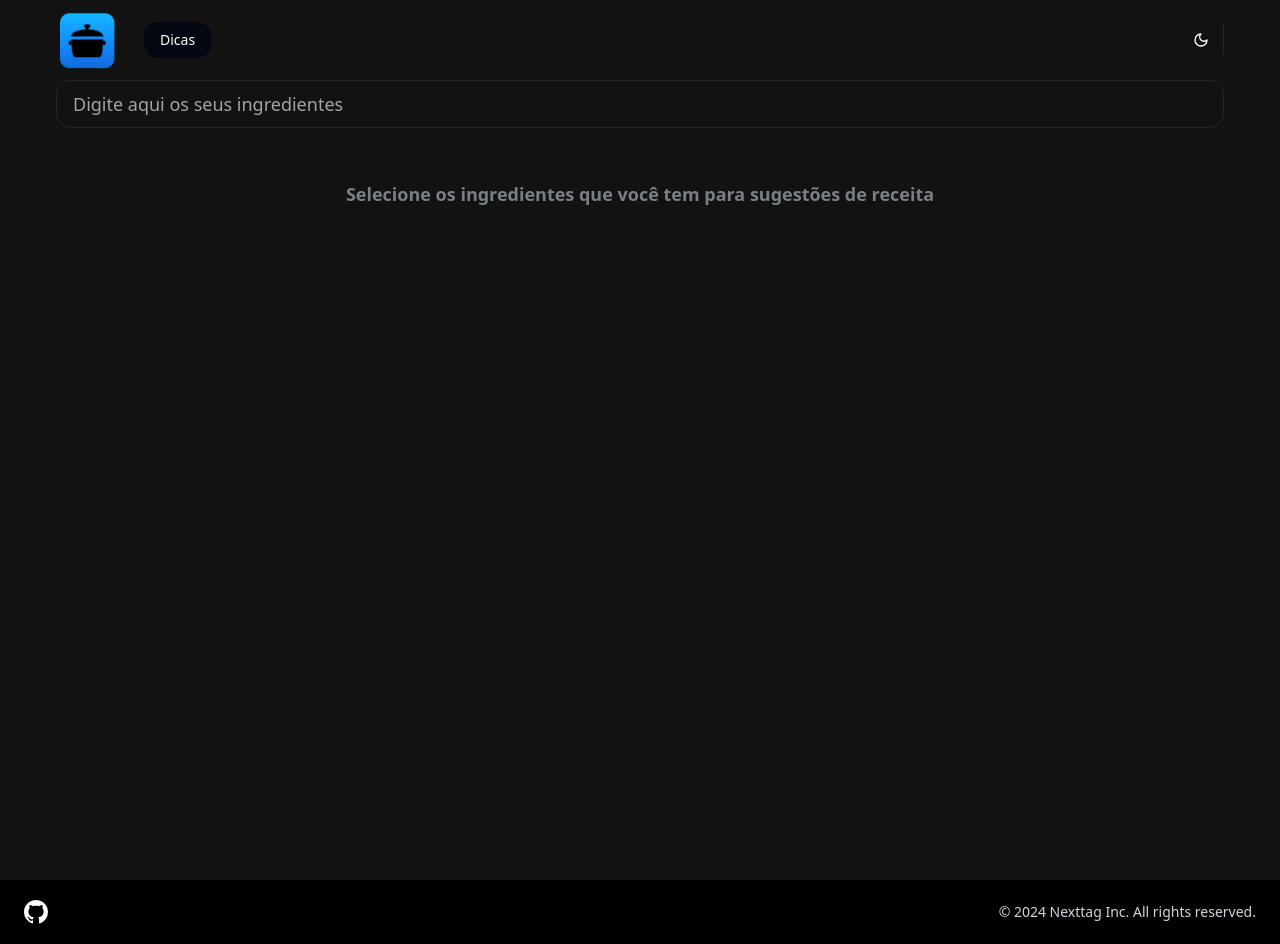
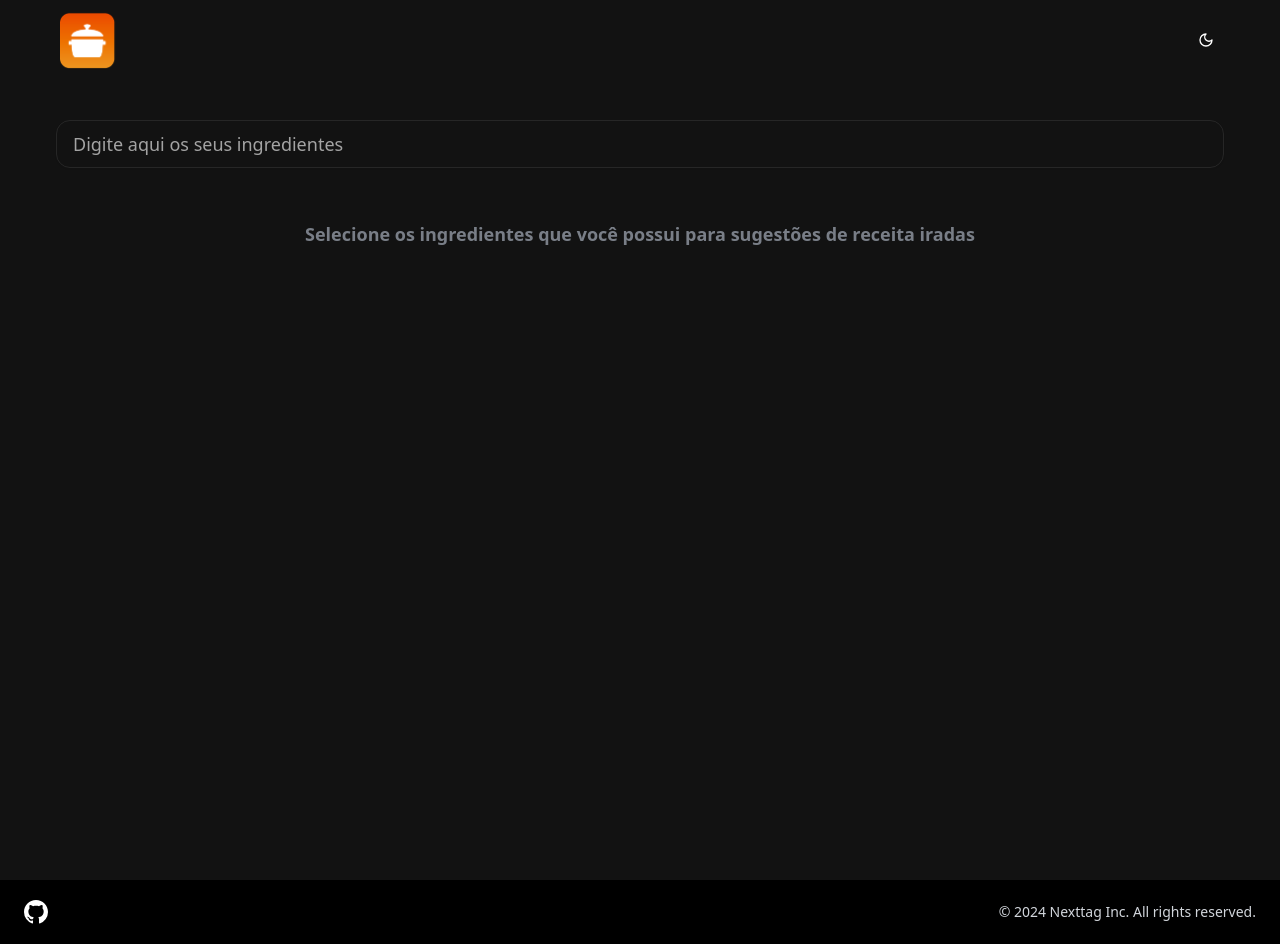
Before and after one commit to jordaobass/cozinhapp, a Next.js app: page /home in a window 1280 px wide. Built offline with nearby package versions, Linux system fonts and the light colour scheme.

Commit message:
alteração no layout

```diff
--- a/src/app/home/page.tsx
+++ b/src/app/home/page.tsx
@@ -14,7 +14,7 @@ export default function Home() {
             <div className="flex flex-row justify-center mb-5 w-full">
                 <AutocompleteInput
                     placeholder="Digite aqui os seus ingredientes"
-                    className="h-12 px-4 border text-lg focus:ring-2"
+                    className="h-12 px-4 border text-lg focus:ring-2 mt-10"
                     onSelectedItemsChange={setSelectedKeywords}
                 />
             </div>
--- a/src/app/layout.tsx
+++ b/src/app/layout.tsx
@@ -4,7 +4,7 @@ import "./globals.css";
 import {ThemeProvider} from 'next-themes'
 
 export const metadata: Metadata = {
-    title: "Shape Flow",
+    title: "Cozinhapp",
     description: " ",
 };
 
--- a/src/components/header.tsx
+++ b/src/components/header.tsx
@@ -1,5 +1,6 @@
 'use client'
 
+import Head from 'next/head';
 import {Sheet, SheetTrigger, SheetContent} from "@/components/ui/sheet"
 import {Button} from "@/components/ui/button"
 import Link from "next/link"
@@ -12,6 +13,12 @@ import {Separator} from "@/components/ui/separator";
 
 export default function Component() {
     return (
+        <>
+            <Head>
+                {/* Importando a fonte Pacifico */}
+                <link href="https://fonts.googleapis.com/css2?family=Pacifico&display=swap" rel="stylesheet"/>
+            </Head>
+
             <div className="container mx-auto px-4 md:px-6 lg:px-8">
                 <header className="flex h-20 w-full shrink-0 items-center px-4 md:px-6">
                     <Sheet>
@@ -21,7 +28,7 @@ export default function Component() {
 
                             </Button>
                         </SheetTrigger>
-                    <SheetContent side="left" >
+                        <SheetContent side="left">
                             <Link href="/" prefetch={false}>
                                 <Image
                                     src={logoIcon}
@@ -48,43 +55,47 @@ export default function Component() {
                     <Link href="#" className="mr-6 hidden lg:flex" prefetch={false}>
                         <Image
                             src={logoIcon}
-                        className="size-16 dark:invert"
+                            className="size-16"
                             alt="Cozinhapp"
                         />
                         <span className="sr-only">Cozinhapp</span>
                     </Link>
-                <NavigationMenu className="hidden lg:flex">
+                   {/* <NavigationMenu className="hidden lg:flex">
                         <NavigationMenuList>
                             <NavigationMenuLink asChild>
                                 <Link
                                     href="/home"
-                                className="group inline-flex h-9 w-max items-center justify-center rounded-md bg-white px-4 py-2 text-sm font-medium transition-colors hover:bg-gray-100 hover:text-gray-900 focus:bg-gray-100 focus:text-gray-900 focus:outline-none disabled:pointer-events-none disabled:opacity-50 data-[active]:bg-gray-100/50 data-[state=open]:bg-gray-100/50 dark:bg-gray-950 dark:hover:bg-gray-800 dark:hover:text-gray-50 dark:focus:bg-gray-800 dark:focus:text-gray-50 dark:data-[active]:bg-gray-800/50 dark:data-[state=open]:bg-gray-800/50"
+                                    className="group inline-flex h-9 w-max items-center justify-center
+                                     rounded-md bg-white px-4 py-2 text-sm font-medium transition-colors
+                                     hover:bg-gray-100 hover:text-gray-900 focus:bg-gray-100
+                                     focus:text-gray-900 focus:outline-none disabled:pointer-events-none
+                                     disabled:opacity-50 data-[active]:bg-gray-100/50 data-[state=open]:bg-gray-100/50 dark:bg-gray-950 dark:hover:bg-gray-800
+                                     dark:hover:text-gray-50 dark:focus:bg-gray-800 dark:focus:text-gray-50 dark:data-[active]:bg-gray-800/50
+                                     dark:data-[state=open]:bg-gray-800/50"
                                     prefetch={false}
                                 >
-                                Dicas
+
                                 </Link>
                             </NavigationMenuLink>
+                        </NavigationMenuList>
+                    </NavigationMenu>*/}
 
+                    {/* Div para centralizar o título */}
+            {/*        <div className="flex-grow flex justify-center">
+                        <h1 className="text-3xl font-extrabold text-red-500" style={{ fontFamily: 'Pacifico, cursive',  }}>
+                            Cozinhapp
+                        </h1>
+                    </div>*/}
 
-                        {/*        <NavigationMenuLink asChild>
-                            <Link
-                                href="#"
-                                className="group inline-flex h-9 w-max items-center justify-center rounded-md bg-white px-4 py-2 text-sm font-medium transition-colors hover:bg-gray-100 hover:text-gray-900 focus:bg-gray-100 focus:text-gray-900 focus:outline-none disabled:pointer-events-none disabled:opacity-50 data-[active]:bg-gray-100/50 data-[state=open]:bg-gray-100/50 dark:bg-gray-950 dark:hover:bg-gray-800 dark:hover:text-gray-50 dark:focus:bg-gray-800 dark:focus:text-gray-50 dark:data-[active]:bg-gray-800/50 dark:data-[state=open]:bg-gray-800/50"
-                                prefetch={false}
-                            >
-                                Contact
-                            </Link>
-                        </NavigationMenuLink>*/}
-                    </NavigationMenuList>
-                </NavigationMenu>
                     <div className="ml-auto flex gap-2">
 
                         <ThemeSwitcher/>
-                    <Separator orientation="vertical" className="h-8"/>
+                        {/*<Separator orientation="vertical" className="h-8"/>*/}
                         {/*     <ProfileButton />*/}
 
                     </div>
                 </header>
             </div>
+        </>
     )
 }
--- a/src/components/lista-card.tsx
+++ b/src/components/lista-card.tsx
@@ -80,7 +80,7 @@ const ListaCards: React.FC<ListaCardsProps> = ({ingredientesSelecionados}) => {
                 <div className="flex flex-row items-center justify-center w-full">
 
                     <p className="text-gray-400 opacity-75 text-center text-lg font-semibold">
-                        Selecione os ingredientes que você tem para sugestões de receita
+                        Selecione os ingredientes que você possui para sugestões de receita iradas
                     </p>
 
                 </div>
--- a/src/components/theme/theme-switcher.tsx
+++ b/src/components/theme/theme-switcher.tsx
@@ -1,26 +1,26 @@
-'use client'
+'use client';
 
-import { Moon, Sun } from 'lucide-react'
-import { useTheme } from 'next-themes'
-
-import { Button } from '../ui/button'
+import { Moon, Sun } from 'lucide-react';
+import { useTheme } from 'next-themes';
+import { Button } from '../ui/button';
 import {
     DropdownMenu,
     DropdownMenuContent,
     DropdownMenuItem,
     DropdownMenuTrigger,
-} from '../ui/dropdown-menu'
+} from '../ui/dropdown-menu';
 
 export function ThemeSwitcher() {
-    const { setTheme } = useTheme()
+    const { setTheme } = useTheme();
 
     return (
         <DropdownMenu>
             <DropdownMenuTrigger asChild>
-        <Button variant="ghost" size="icon">
-    <Sun className="size-4 dark:invisible dark:size-0" />
-    <Moon className="invisible size-0 dark:visible dark:size-4" />
-    <span className="sr-only">Toggle theme</span>
+                <Button variant="ghost" size="icon" className="flex items-center">
+                    <div className="flex items-center justify-center ">
+                        <Sun className="dark:invisible dark:size-0 transition-opacity " />
+                        <Moon className="invisible size-0 dark:visible dark:size-4 " />
+                    </div>
                 </Button>
             </DropdownMenuTrigger>
 
@@ -36,5 +36,5 @@ export function ThemeSwitcher() {
                 </DropdownMenuItem>
             </DropdownMenuContent>
         </DropdownMenu>
-)
+    );
 }
```
Lines whose indentation alone changed are shown as unchanged.
